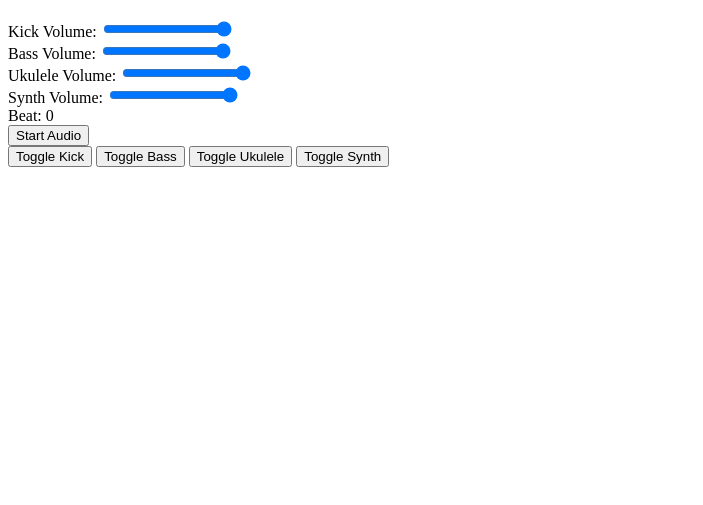
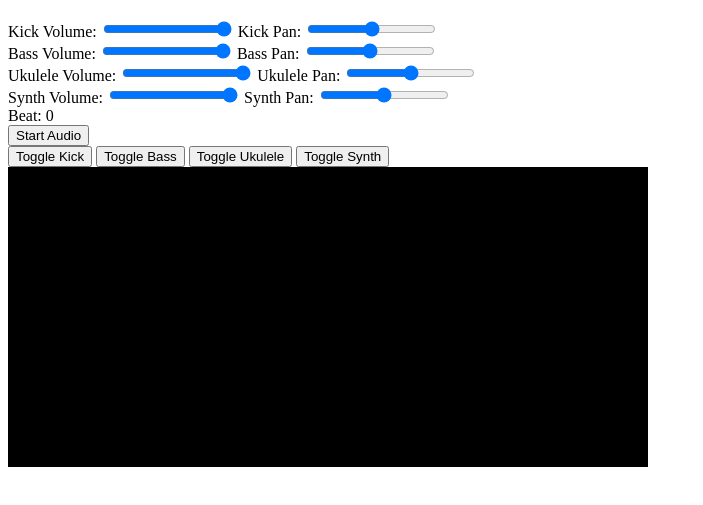
Before and after one commit to MikiNoha/mixapp, a plain HTML site: page index.html in a window 1280 px wide. Both pictures are taken after a click on the button "Start Audio". Shown: the part 61-566 px from the top of the page, without its empty margins (0-703 px from the left). Drawn offline with Linux system fonts and the light colour scheme; no server answers.

Commit message:
spectrum analysis

```diff
--- a/app.js
+++ b/app.js
@@ -1,10 +1,11 @@
-// Global variable declarations
 let audioContext;
+let analyser
 const audioBuffers = {};
 const sources = {};
 const gainNodes = {};
-const bpm = 140; // Beats per minute, change as necessary
-const beatsPerBar = 4; // Common time
+const panNodes = {};
+const bpm = 140;  // Beats per minute, change as necessary
+const beatsPerBar = 4;  // Common time
 const secondsPerBeat = 60 / bpm;
 
 // Function to load an audio file and store it in audioBuffers
@@ -25,10 +26,15 @@ function loadAudio(filename, key) {
 
 // Initialize audio files and context on user interaction
 function initAudio() {
+
     if (!audioContext) {
+        // Create the AudioContext now
         audioContext = new AudioContext();
     }
-
+    if (!window.analyser) {
+        window.analyser = audioContext.createAnalyser();
+        window.analyser.fftSize = 2048;  // Set the FFT size
+    }
     if (audioContext.state === "suspended") {
         audioContext.resume().then(() => {
             updateBeatIndicator(); // Start the beat indicator when audio is resumed
@@ -60,27 +66,41 @@ function scheduleTrackStart(trackKey) {
     playTrack(trackKey, startTime);
 }
 
+
 function playTrack(trackKey, startTime) {
     const source = audioContext.createBufferSource();
     source.buffer = audioBuffers[trackKey];
     source.loop = true;
 
-    // Check if the GainNode already exists, if not, create it
     if (!gainNodes[trackKey]) {
-        gainNodes[trackKey] = audioContext.createGain(); // Create a new GainNode
-        gainNodes[trackKey].connect(audioContext.destination);
+        gainNodes[trackKey] = audioContext.createGain();
+        // The panner should be connected before the gain node to the destination
+        if (!panNodes[trackKey]) {
+            panNodes[trackKey] = new StereoPannerNode(audioContext);
+            gainNodes[trackKey].connect(panNodes[trackKey]);
+            panNodes[trackKey].connect(window.analyser);
+            window.analyser.connect(audioContext.destination);
+        }
     }
 
-    // Get the current volume setting from the slider
+    // Connect the source to the GainNode, not directly to the PanNode
+    source.connect(gainNodes[trackKey]);
+
+    // Set initial volume and panning from sliders
     let volumeSlider = document.getElementById(trackKey + '-volume');
     gainNodes[trackKey].gain.value = volumeSlider.value;
 
-    // Connect the source to the GainNode
-    source.connect(gainNodes[trackKey]);
+    let panSlider = document.getElementById(trackKey + '-pan');
+    panNodes[trackKey].pan.value = parseFloat(panSlider.value);
 
-    // Start the source at the scheduled time
     source.start(startTime);
     sources[trackKey] = source;
+}
+
+function setPan(track, panValue) {
+    if (panNodes[track]) {
+        panNodes[track].pan.value = panValue;
+    }
 }
 
 
@@ -125,11 +145,41 @@ function updateBeatIndicator() {
     setTimeout(updateBeatIndicator, nextUpdateDelay * 1000);
 }
 
+function setupVisualizer() {
+    const canvas = document.getElementById('visualizer');
+    const ctx = canvas.getContext('2d');
+    const bufferLength = window.analyser.frequencyBinCount;
+    const dataArray = new Uint8Array(bufferLength);
+
+    function draw() {
+        requestAnimationFrame(draw);
+        window.analyser.getByteFrequencyData(dataArray);
+
+        ctx.fillStyle = 'rgb(0, 0, 0)';
+        ctx.fillRect(0, 0, canvas.width, canvas.height);
+
+        let barWidth = (canvas.width / bufferLength) * 2.5;
+        let barHeight;
+        let x = 0;
+
+        for (let i = 0; i < bufferLength; i++) {
+            barHeight = dataArray[i]*2;
+            ctx.fillStyle = 'rgb(' + (barHeight + 100) + ', 50, 50)';
+            ctx.fillRect(x, canvas.height - barHeight / 2, barWidth, barHeight / 2);
+
+            x += barWidth + 1;
+        }
+    }
+
+    draw();
+}
+
 
 // Initialize the beat indicator after user interaction
 document.addEventListener('DOMContentLoaded', () => {
     const startBtn = document.getElementById('start-btn');
     startBtn.addEventListener('click', () => {
         initAudio();
+        setupVisualizer();
     });
 });
--- a/index.html
+++ b/index.html
@@ -11,18 +11,26 @@
     <div>
         <label for="kick-volume">Kick Volume:</label>
         <input type="range" id="kick-volume" min="0" max="1" step="0.01" value="1" oninput="setVolume('kick', this.value)">
+        <label for="kick-pan">Kick Pan:</label>
+        <input type="range" id="kick-pan" min="-1" max="1" step="0.1" value="0" oninput="setPan('kick', parseFloat(this.value))">
     </div>
     <div>
         <label for="bass-volume">Bass Volume:</label>
         <input type="range" id="bass-volume" min="0" max="1" step="0.01" value="1" oninput="setVolume('bass', this.value)">
+        <label for="bass-pan">Bass Pan:</label>
+        <input type="range" id="bass-pan" min="-1" max="1" step="0.1" value="0" oninput="setPan('bass', parseFloat(this.value))">
     </div>
     <div>
         <label for="ukulele-volume">Ukulele Volume:</label>
         <input type="range" id="ukulele-volume" min="0" max="1" step="0.01" value="1" oninput="setVolume('ukulele', this.value)">
+        <label for="ukulele-pan">Ukulele Pan:</label>
+        <input type="range" id="ukulele-pan" min="-1" max="1" step="0.1" value="0" oninput="setPan('ukulele', parseFloat(this.value))">
     </div>
     <div>
         <label for="synth-volume">Synth Volume:</label>
         <input type="range" id="synth-volume" min="0" max="1" step="0.01" value="1" oninput="setVolume('synth', this.value)">
+        <label for="synth-pan">Synth Pan:</label>
+        <input type="range" id="synth-pan" min="-1" max="1" step="0.1" value="0" oninput="setPan('synth', parseFloat(this.value))">
     </div>
     <div id="beatIndicator">Beat: 0</div>
     <button id="start-btn">Start Audio</button>
@@ -34,7 +42,11 @@
     </div>
 
 
+    <canvas id="visualizer" width="640" height="300"></canvas>
+
+
 
     <script src="app.js"></script>
+
 </body>
 </html>
```
